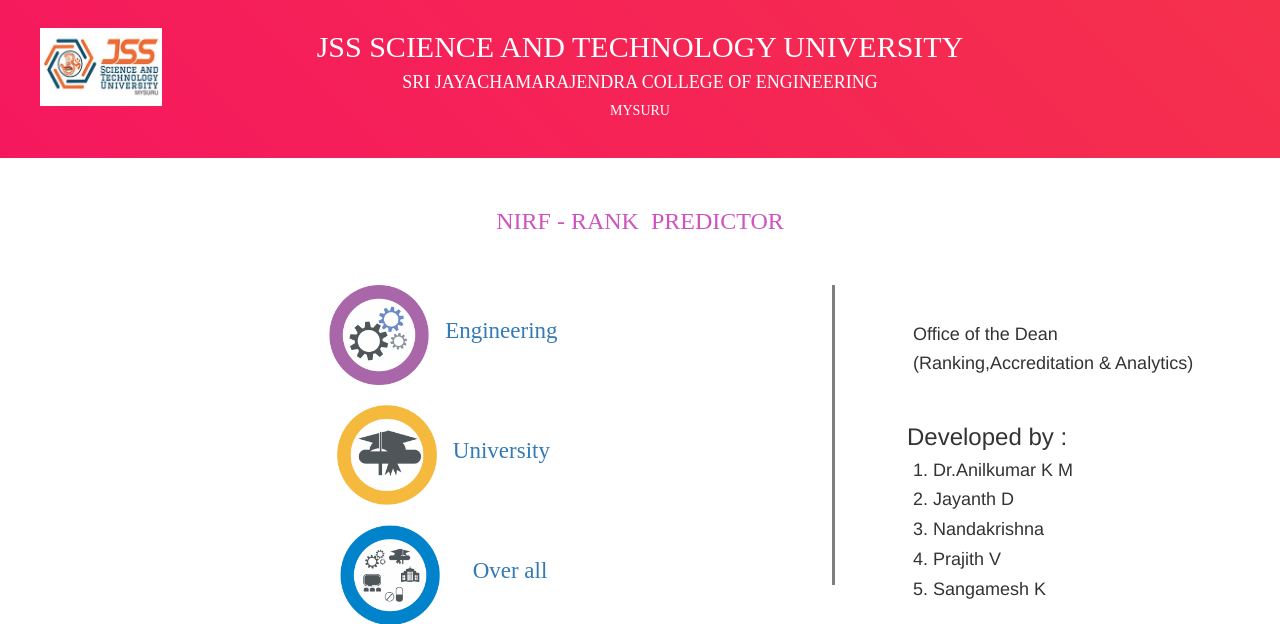
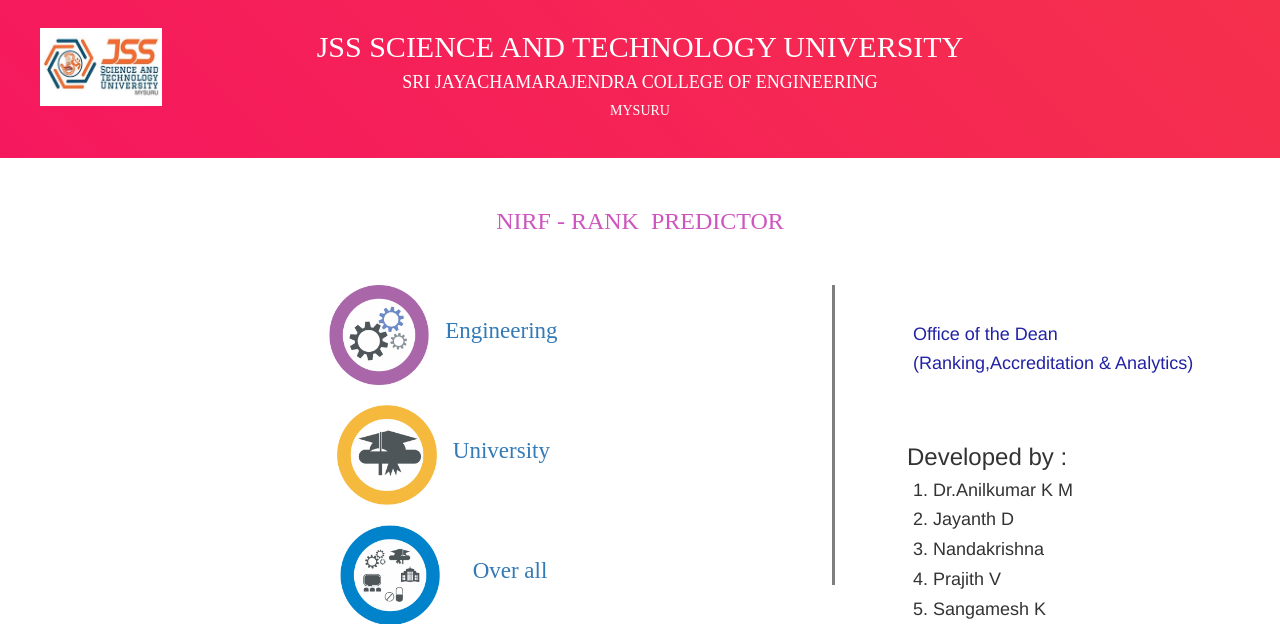
Before and after one commit to Sangamesh26/nirf_ranking, a Flask app: page / in a window 1280 px wide. Shown: the top 624 px of the page. Run offline with Flask 2, Linux system fonts and the light colour scheme; parts of the project's set-up code (start-up, migrations or seed data) failed here and were passed over; some libraries are stand-ins or nearby versions.

Commit message:
Update index.html

```diff
--- a/templates/index.html
+++ b/templates/index.html
@@ -35,8 +35,8 @@
 				</div>
 				<div class="col-md-4">
 					<div class="team">
-					    <h4>&emsp;Office of the Dean</h4>
-					    <h4>&emsp;(Ranking,Accreditation & Analytics)</h4><br>
+					    <h4 style="color:#2222a6;">&emsp;Office of the Dean</h4>
+						<h4 style="color:#2222a6;">&emsp;(Ranking,Accreditation & Analytics)</h4><br></br>
 						<h3>&ensp;Developed by :</h3>
 						<h4>&emsp;1. Dr.Anilkumar K M</h4>
 						<h4>&emsp;2. Jayanth D</h4>
```
